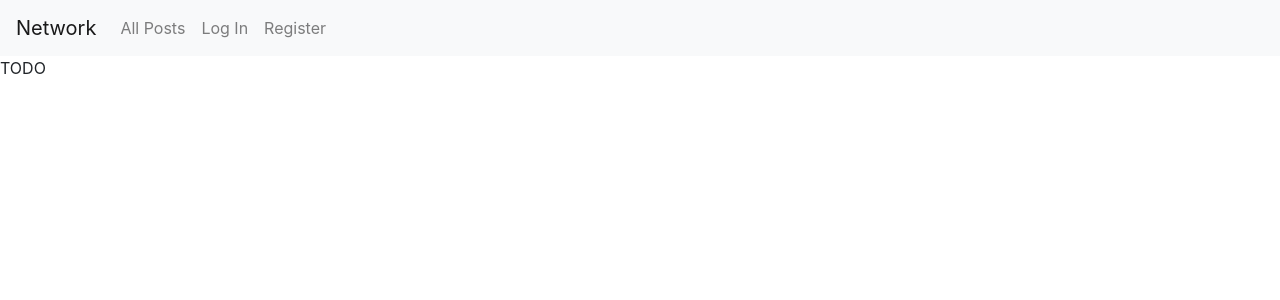
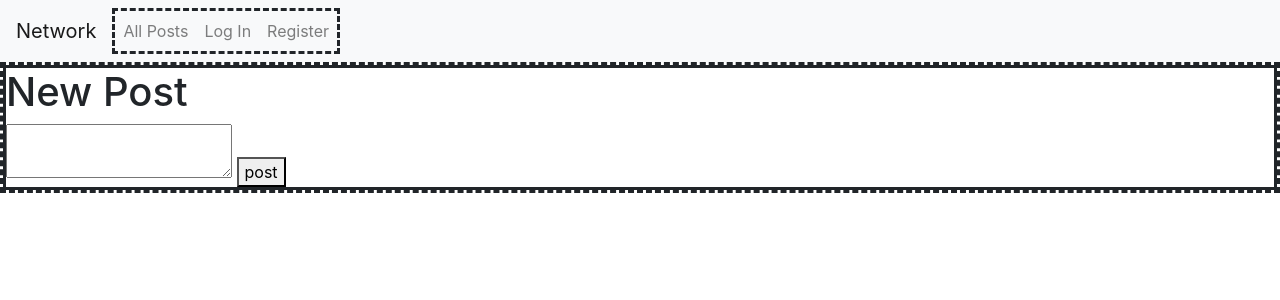
Before and after one commit to Luca2409/network-cs50w, a Django app: page / in a window 1280 px wide. Shown: the top 300 px of the page. Run offline with Django 3.2, Linux system fonts and the light colour scheme; some libraries are stand-ins or nearby versions.

Commit message:
post form

```diff
--- a/network/static/network/styles.css
+++ b/network/static/network/styles.css
@@ -0,0 +1,3 @@
+div {
+    border-style: dashed;
+}
--- a/network/templates/network/index.html
+++ b/network/templates/network/index.html
@@ -1,5 +1,10 @@
-{% extends "network/layout.html" %}
+{% extends "network/layout.html" %} {% block body %}
 
-{% block body %}
-    TODO
+<div style="border-style: solid; display: block;" id="add-post" class="post">
+    <h1>New Post</h1>
+    <textarea name="post" id=""></textarea>
+    <button type="submit">post</button>
+
+
+</div>
 {% endblock %}
--- a/network/templates/network/layout.html
+++ b/network/templates/network/layout.html
@@ -2,11 +2,13 @@
 
 <!DOCTYPE html>
 <html lang="en">
+
 <head>
     <title>{% block title %}Social Network{% endblock %}</title>
     <link rel="stylesheet" href="https://stackpath.bootstrapcdn.com/bootstrap/4.4.1/css/bootstrap.min.css" integrity="sha384-Vkoo8x4CGsO3+Hhxv8T/Q5PaXtkKtu6ug5TOeNV6gBiFeWPGFN9MuhOf23Q9Ifjh" crossorigin="anonymous">
     <link href="{% static 'network/styles.css' %}" rel="stylesheet">
 </head>
+
 <body>
 
     <nav class="navbar navbar-expand-lg navbar-light bg-light">
@@ -42,8 +44,8 @@
     </nav>
 
     <div class="body">
-            {% block body %}
-            {% endblock %}
+        {% block body %} {% endblock %}
     </div>
 </body>
+
 </html>
```
Also changed, not shown: db.sqlite3 (added), network/migrations/0001_initial.py (added), network/migrations/__init__.py (added). Lines whose indentation alone changed are shown as unchanged.
